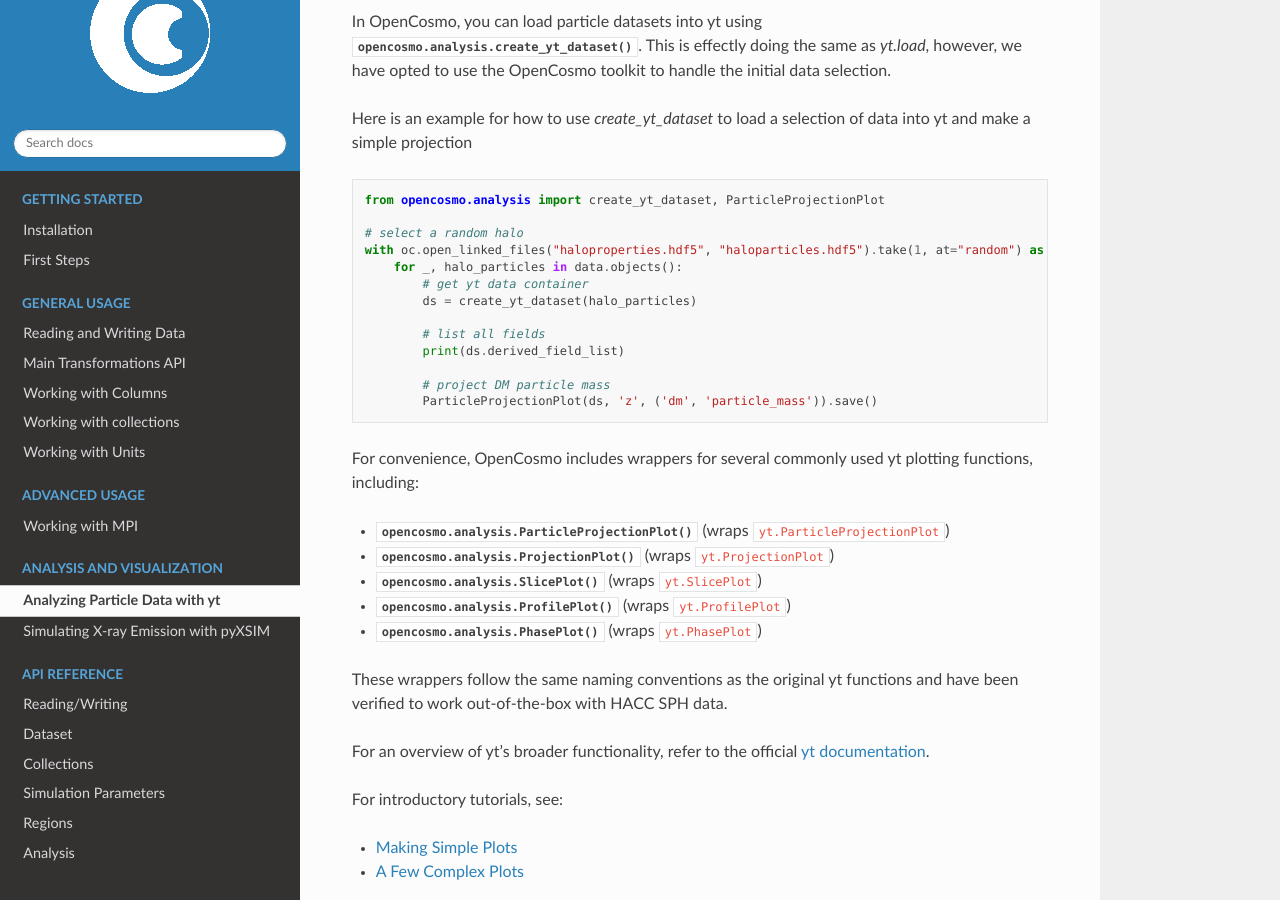
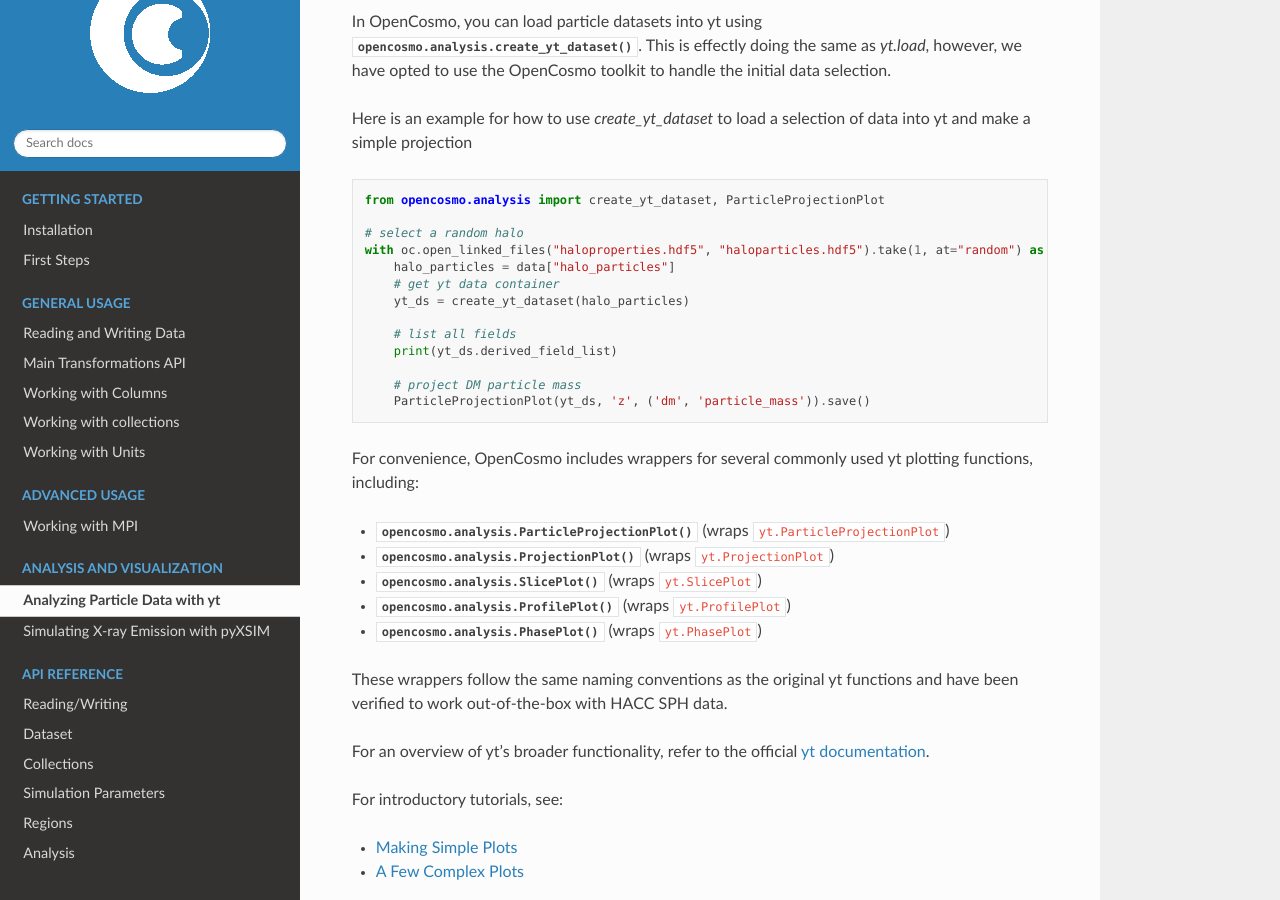
Before and after one commit to ArgonneCPAC/OpenCosmo, a Sphinx documentation site: the page built from docs/source/analysis.rst, in a window 1280 px wide and 900 px high, scrolled down 319 px. Built offline with Sphinx 7.4.7 and the Read the Docs theme 3.1.0, drawn with Linux system fonts in a browser that asks for light colours; some of the changed text lies outside the part shown.

Commit message:
Update the documentation

```diff
--- a/docs/source/analysis.rst
+++ b/docs/source/analysis.rst
@@ -15,15 +15,15 @@ Here is an example for how to use `create_yt_dataset` to load a selection of dat
 
     # select a random halo
     with oc.open_linked_files("haloproperties.hdf5", "haloparticles.hdf5").take(1, at="random") as data:
-        for _, halo_particles in data.objects():
-            # get yt data container
-            ds = create_yt_dataset(halo_particles)
+        halo_particles = data["halo_particles"]
+        # get yt data container
+        yt_ds = create_yt_dataset(halo_particles)
 
-            # list all fields
-            print(ds.derived_field_list)
+        # list all fields
+        print(yt_ds.derived_field_list)
 
-            # project DM particle mass
-            ParticleProjectionPlot(ds, 'z', ('dm', 'particle_mass')).save()
+        # project DM particle mass
+        ParticleProjectionPlot(yt_ds, 'z', ('dm', 'particle_mass')).save()
 
 
 For convenience, OpenCosmo includes wrappers for several commonly used yt plotting functions, including:
@@ -80,13 +80,13 @@ We will now edit the code-block from before to compute X-ray luminosities:
 
     # select a random halo
     with oc.open_linked_files("haloproperties.hdf5", "haloparticles.hdf5").take(1, at="random") as data:
-        for _, halo_particles in data.objects():
-            # get yt data container
-            ds, source_model = create_yt_dataset(halo_particles,
-                compute_xray_fields = True, return_source_model = True)
+        halo_particles = halo_particles["data"]
+        # get yt data container
+        ds, source_model = create_yt_dataset(halo_particles,
+            compute_xray_fields = True, return_source_model = True)
 
-            # list all fields
-            print(ds.derived_field_list)
+        # list all fields
+        print(ds.derived_field_list)
 
-            # project X-ray luminosity in the specified band
-            ParticleProjectionPlot(ds, 'z', ('gas', 'xray_luminosity_0.1_10.0_keV')).save()
+        # project X-ray luminosity in the specified band
+        ParticleProjectionPlot(ds, 'z', ('gas', 'xray_luminosity_0.1_10.0_keV')).save()
```
Also changed, not shown: 1 other file.
